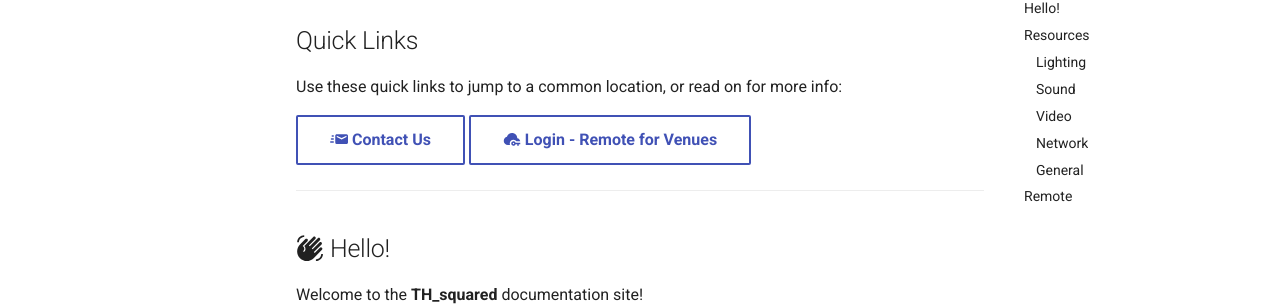
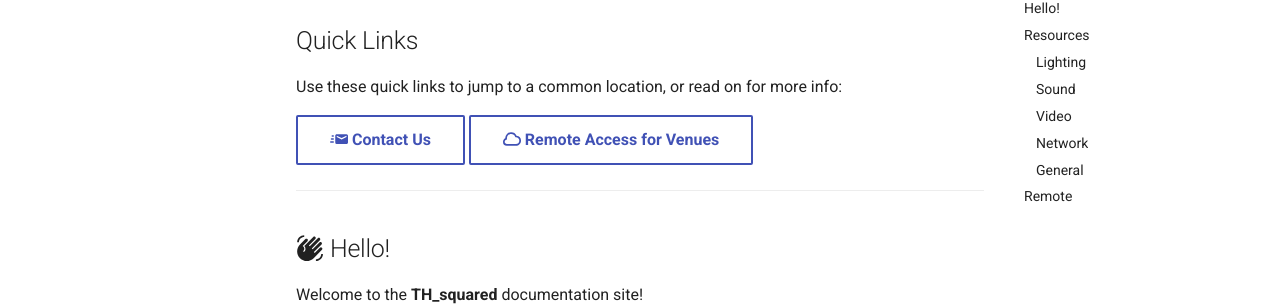
Before and after one commit to thhsh/thsq-docs, an MkDocs documentation site: the page built from docs/index.md, in a window 1280 px wide and 900 px high. Shown: the part 205-511 px from the top of the window. Built offline with MkDocs 1.6.1 and Material for MkDocs 9.7.7, drawn with Linux system fonts in a browser that asks for light colours; comment, search, counter and statistics services are not loaded.

Commit message:
Update index.md

```diff
--- a/docs/index.md
+++ b/docs/index.md
@@ -2,7 +2,7 @@
 ## Quick Links
 Use these quick links to jump to a common location, or read on for more info:
 
-[:material-email-fast: Contact Us](Contact/index.md){ .md-button }  [:material-cloud-key: Login - Remote for Venues](https://rfv.thsq.us){ .md-button }
+[:material-email-fast: Contact Us](Contact/index.md){ .md-button }  [:octicons-cloud-16: Remote Access for Venues](Remote/index.md){ .md-button }
 
 ---
 
```
